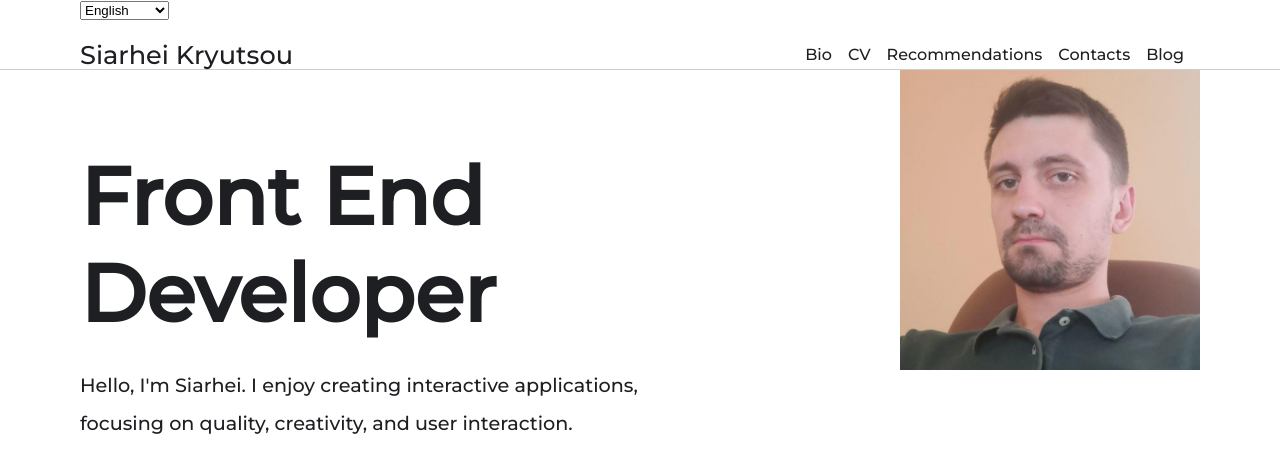
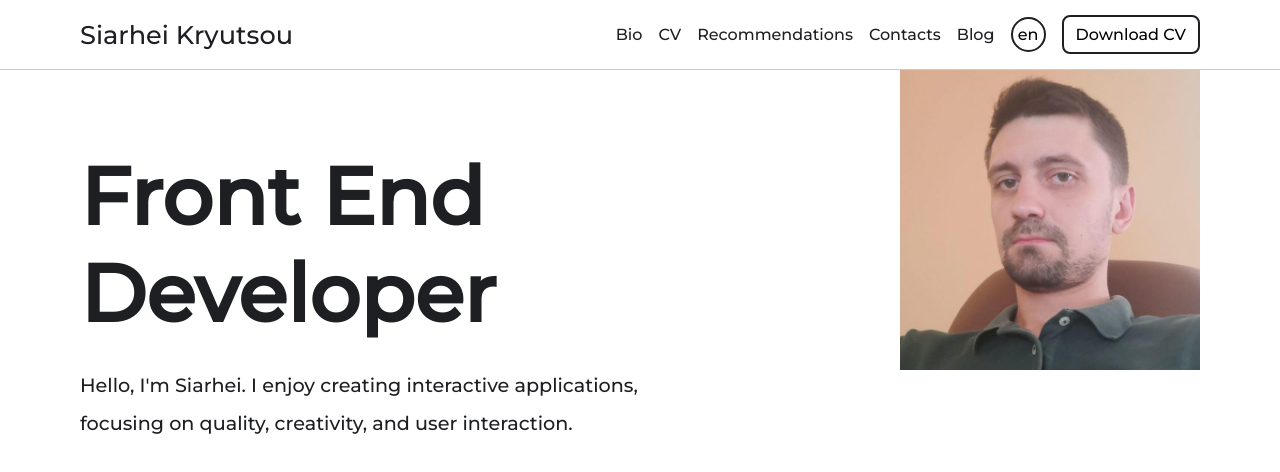
Before and after one commit to siarheikryutsou/sergeykrivtsov, a React (Create React App) app: page / in a window 1280 px wide. Shown: the top 472 px of the page. Built offline with nearby package versions, Linux system fonts and the light colour scheme.

Commit message:
Header style updates

```diff
--- a/src/index.css
+++ b/src/index.css
@@ -8,6 +8,7 @@
   --font-primary: 'Montserrat', sans-serif;
   --color-header-splitter: rgba(0, 0, 0, 0.2);
   --header-bg-color: transparent;
+  --hover-glow: 0 0 5px 0 var(--color-text-primary);
 }
 
 @media (prefers-color-scheme: dark) {
@@ -57,38 +58,20 @@ a {
   text-decoration: underline;
 }
 
-header {
-  position: fixed;
-  height: var(--header-height);
-  border-bottom: 1px var(--color-header-splitter) solid;
-  top: 0;
-  left: 0;
-  right: 0;
-  z-index: 1000;
-  padding: 0 var(--body-padding-x);
+button {
+  margin-left: 16px;
+  font-family: inherit;
+  font-size: inherit;
+  background: var(--bg);
+  border: 2px solid var(--color-text-primary);
+  border-radius: 8px;
+  padding: 8px 12px;
 }
 
-header nav {
-  display: flex;
-  align-items: center;
-  justify-content: space-between;
-  width: 100%;
-  height: 100%;
+button:hover {
+  box-shadow: var(--hover-glow);
 }
 
-header nav a {
-  text-decoration: none;
-}
-
-header nav ul {
-  display: flex;
-  justify-content: center;
-}
-
-header nav ul li {
-  display: inline-block;
-  margin-right: 16px;
-}
 
 @media (prefers-color-scheme: dark) {
   html {
--- a/src/shared/ui/lng-select/LngSelect.tsx
+++ b/src/shared/ui/lng-select/LngSelect.tsx
@@ -1,18 +1,24 @@
-import React, {useContext} from 'react';
+import React, {FC, useContext} from 'react';
 import {ContextLng} from "../../../app/ContextLng";
 import Select from "../select/Select";
 import {TypeLanguages} from "../../types/types";
+import styles from "./styles.module.css";
 
-const LngSelect = () => {
+const LngSelect:FC = () => {
 
     const {selectedLng, languages, onLanguageChanged} = useContext(ContextLng);
+    let select:HTMLSelectElement | null;
 
+    function handleSelectRef(selectElement:HTMLSelectElement | null):void {
+        select = selectElement;
+    }
 
     return (
-        <div>
-            <Select id="select"
+        <div className={styles.select}>
+            <Select id="lng-select"
                     value={selectedLng}
                     onChange={onLanguageChanged || null}
+                    onSelectRef={handleSelectRef}
                     options={Object.keys(languages).map(key => {
                         return {
                                 value: key,
@@ -21,6 +27,15 @@ const LngSelect = () => {
                         })
                     }
             />
+            <button
+                className={styles.lngButton}
+                onClick={(event:React.MouseEvent<HTMLButtonElement>) => {
+                    select?.click();
+                }}
+                tabIndex={-1}
+            >
+                {selectedLng}
+            </button>
         </div>
     );
 };
--- /dev/null
+++ b/src/shared/ui/lng-select/styles.module.css
@@ -0,0 +1,41 @@
+.lngButton {
+    display: flex;
+    align-items: center;
+    justify-content: center;
+    background: transparent;
+    border-radius: 50%;
+    border: 2px solid var(--color-text-primary);
+    padding: 0;
+    margin: 0;
+    pointer-events: none;
+    user-select: none;
+    left: 0;
+    right: 0;
+}
+
+.lngButton, .select select {
+    position: absolute;
+    top: 0;
+    bottom: 0;
+}
+
+.select select:hover + .lngButton,
+.select select:focus + .lngButton {
+    box-shadow: var(--hover-glow);
+}
+
+.select {
+    position: relative;
+    width: 35px;
+    height: 35px;
+}
+
+.select select {
+    opacity: 0;
+    left: -16px;
+    right: -16px;
+}
+
+.select select option {
+
+}
--- a/src/shared/ui/select/Select.tsx
+++ b/src/shared/ui/select/Select.tsx
@@ -1,4 +1,4 @@
-import React, {FC} from 'react';
+import React, {FC, useEffect, useRef} from 'react';
 
 interface IOptionSelect {
     value:string,
@@ -13,9 +13,16 @@ interface ISelect {
     options:IOptionSelect[],
     value:string,
     onChange:Function | null
+    onSelectRef?: (element: HTMLSelectElement | null) => void;
 }
 
-const Select: FC<ISelect> = ({id, name, label, defaultValue, options, value, onChange}) => {
+const Select: FC<ISelect> = ({id, name, label, defaultValue, options, value, onChange, onSelectRef}) => {
+    const selectRef = useRef(null);
+
+    useEffect(() => {
+        onSelectRef?.(selectRef.current);
+    }, [onSelectRef]);
+
     return (
         <>
             {label ? <label htmlFor={id}>{label}</label> : null}
@@ -24,6 +31,7 @@ const Select: FC<ISelect> = ({id, name, label, defaultValue, options, value, onC
                 name = {name}
                 value = {value}
                 onChange={event => onChange?.(event.target.value)}
+                ref={selectRef}
             >
                 {defaultValue ? <option selected disabled value="">{defaultValue}</option> : null }
                 {options.map(option =>
--- a/src/widgets/header/Header.tsx
+++ b/src/widgets/header/Header.tsx
@@ -10,10 +10,13 @@ const Header = () => {
     const {translations} = useContext(ContextLng);
 
     return (
-        <header>
-            <LngSelect />
+        <header className={styles.header}>
+            <div className={styles.wrapper}>
                 <nav>
                     <Link className={styles.logo} to={getRoutePath("/")}>{translations?.myName}</Link>
+                </nav>
+                <div className={styles.rightWrapper}>
+                    <nav>
                         <ul>
                             <li>
                                 <Link to={getRoutePath("/bio")}>Bio</Link>
@@ -36,6 +39,10 @@ const Header = () => {
                             </li>
                         </ul>
                     </nav>
+                    <LngSelect />
+                    <button className={styles.buttonDownloadCV}>Download CV</button>
+                </div>
+            </div>
             <div className={styles.bg}></div>
         </header>
     );
--- a/src/widgets/header/styles.module.css
+++ b/src/widgets/header/styles.module.css
@@ -1,3 +1,27 @@
+.header {
+    position: fixed;
+    height: var(--header-height);
+    border-bottom: 1px var(--color-header-splitter) solid;
+    top: 0;
+    left: 0;
+    right: 0;
+    z-index: 1000;
+    padding: 0 var(--body-padding-x);
+}
+
+.wrapper {
+    display: flex;
+    align-items: center;
+    justify-content: space-between;
+    width: 100%;
+    height: 100%;
+}
+
+.rightWrapper {
+    display: flex;
+    align-items: center;
+}
+
 .logo {
     text-decoration: none;
     font-size: 1.6em;
@@ -13,3 +37,21 @@
     background-color: var(--header-bg-color);
     backdrop-filter: blur(9px);
 }
+
+.header nav a {
+    text-decoration: none;
+}
+
+.header nav ul {
+    display: flex;
+    justify-content: center;
+}
+
+.header nav ul li {
+    display: inline-block;
+    margin-right: 16px;
+}
+
+.buttonDownloadCV {
+    margin-left: 16px;
+}
```
Lines whose indentation alone changed are shown as unchanged.
